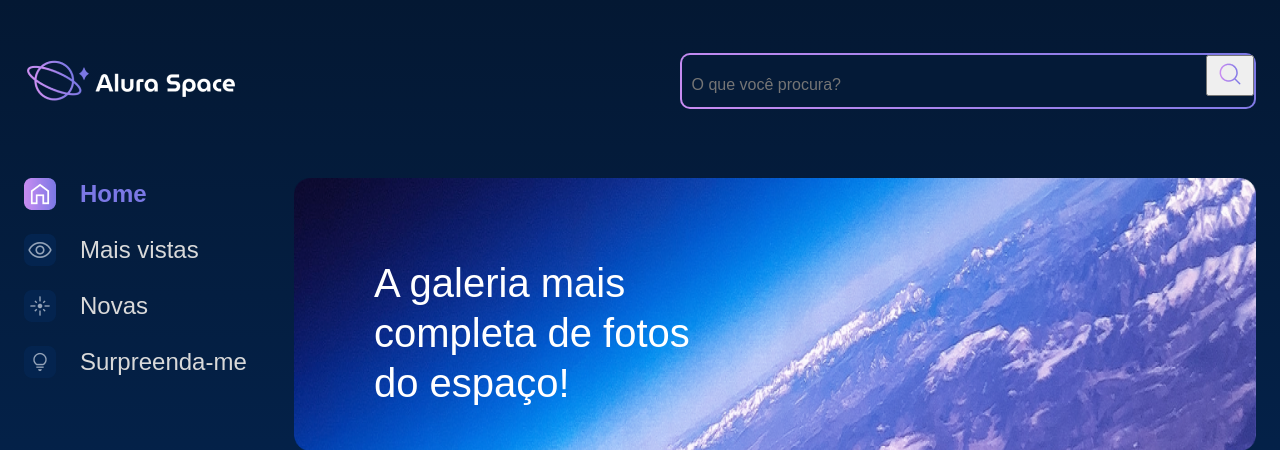
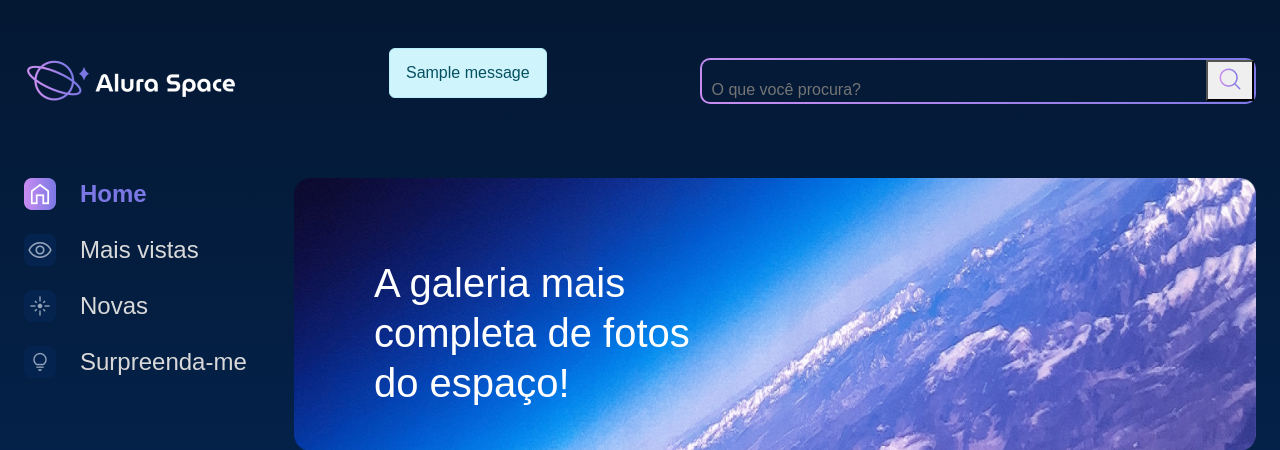
Before and after one commit to af0liveira/alura-space, a Django app: page / in a window 1280 px wide. Shown: the top 450 px of the page. Run offline with Django 4.2, Linux system fonts and the light colour scheme; tables that the repository leaves empty hold one stand-in row (values such as "Sample post"); grey boxes marked "Sample" are stand-in pictures; one stand-in notice (Sample message) is shown.

Commit message:
Added feedback messages for login and signup procedures.
When signing up or logging in, the user will receive messages regarding
successful and failed events.

```diff
--- a/templates/gallery/base.html
+++ b/templates/gallery/base.html
@@ -10,8 +10,8 @@
     <link rel="preconnect" href="https://fonts.googleapis.com">
     <link rel="preconnect" href="https://fonts.gstatic.com" crossorigin>
     <link href={% block urlfont %}{% endblock %} rel="stylesheet">
+    <link href="https://cdn.jsdelivr.net/npm/bootstrap@5.2.2/dist/css/bootstrap.min.css" rel="stylesheet" integrity="sha384-Zenh87qX5JnK2Jl0vWa8Ck2rdkQ2Bzep5IDxbcnCeuOxjzrPF/et3URy9Bv1WTRi" crossorigin="anonymous">
     <link rel="stylesheet" href="{% static '/styles/style.css' %}">
-
 </head>
 
 <body>
--- a/templates/gallery/partials/_header.html
+++ b/templates/gallery/partials/_header.html
@@ -1,6 +1,11 @@
 {% load static %}
 <header class="cabecalho">
     <img src="{% static '/assets/logo/Logo(2).png' %}" alt="Logo da Alura Space" />
+    {% for message in messages %}
+    <div class="alert alert-info">
+        <p id="messages">{{ message }}</p>
+    </div>
+    {% endfor %}
     <div class="cabecalho__busca">
         <div class="busca__fundo">
             <form action="{% url 'search' %}">
--- a/templates/users/login.html
+++ b/templates/users/login.html
@@ -20,6 +20,11 @@
     <div class="pagina-inicial">
         <header class="cabecalho">
             <img src="{% static '/assets/logo/Logo(2).png' %}" alt="Logo da Alura Space" />
+            {% for message in messages %}
+            <div class="alert alert-info">
+                <p id="messages">{{ message }}</p>
+            </div>
+            {% endfor %}
             <div class="cabecalho__busca">
                 <div class="busca__fundo">
                     <form action="{% url 'search' %}">
--- a/templates/users/signup.html
+++ b/templates/users/signup.html
@@ -20,6 +20,11 @@
     <div class="pagina-inicial">
         <header class="cabecalho">
             <img src="{% static '/assets/logo/Logo(2).png' %}" alt="Logo da Alura Space" />
+            {% for message in messages %}
+            <div class="alert alert-info">
+                <p id="messages">{{ message }}</p>
+            </div>
+            {% endfor %}
             <div class="cabecalho__busca">
                 <div class="busca__fundo">
                     <form action="{% url 'search' %}">
```
Also changed, not shown: users/views.py (+6 -1 lines).
